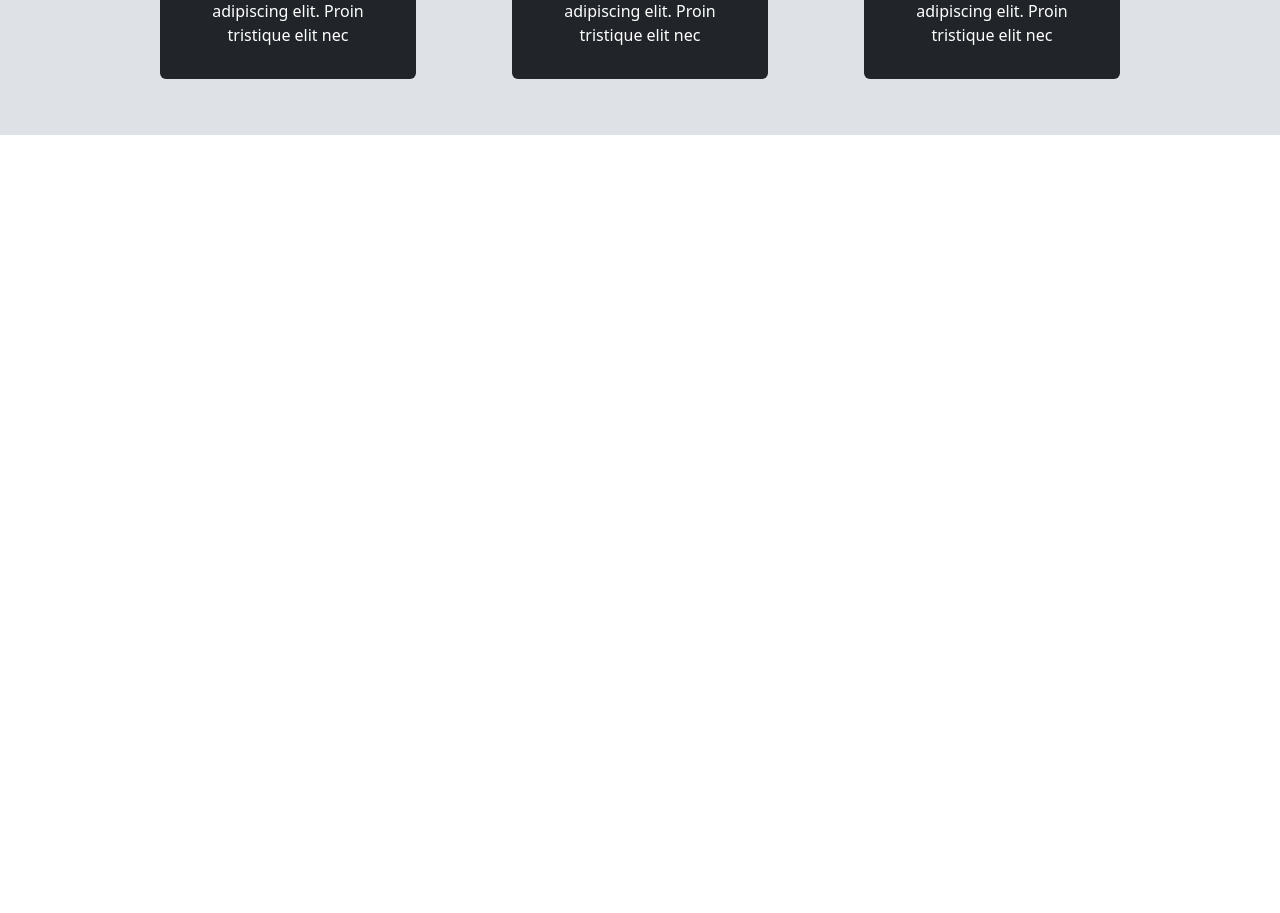
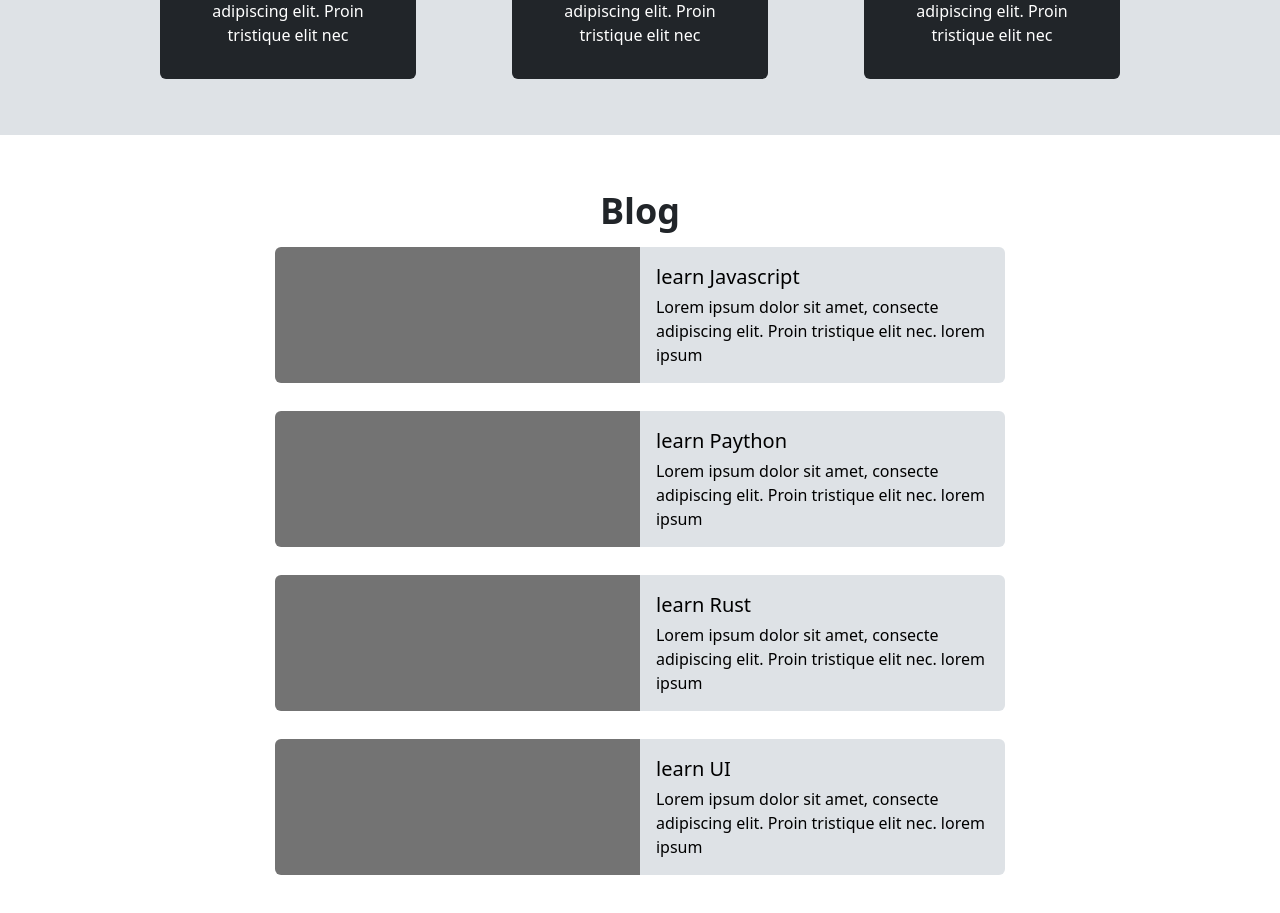
Before and after one commit to samaahmed1/R-Portfolio, a React (Create React App) app: page / in a window 1280 px wide. Shown: the part 1140-2053 px from the top of the page. Before the commit the page ends 1275 px from the top, so only its background shows below. Built offline with nearby package versions, Linux system fonts and the light colour scheme.

Commit message:
Add: Blog Component

```diff
--- a/src/App.js
+++ b/src/App.js
@@ -1,4 +1,5 @@
 import About from "./components/About";
+import Blog from "./components/Blog";
 import Hero from "./components/Hero";
 import Header from "./components/layout/Header";
 import Services from "./components/Services";
@@ -9,7 +10,8 @@ function App() {
       <Header />
       <Hero />
       <About />
-      <Services/>
+      <Services />
+      <Blog />
     </>
   );
 }
--- a/src/components/About.jsx
+++ b/src/components/About.jsx
@@ -13,7 +13,6 @@ function About() {
             Lorem ipsum dolor sit amet, consectetur adipiscing elit. Proin tristique elit nec malesuada tincidunt. Pellentesque lobortis <br /> metus quis ipsum mattis, vitae laoreet est posuere.
             Mauris bibendum eros massa, sit amet tempor sem lobortis non.
           </p>
-
           <ButtonDark content="Hire Me" />
           <ButtonWhite content="View CV" className="m-2" />
         </div>
--- /dev/null
+++ b/src/components/Blog.jsx
@@ -0,0 +1,40 @@
+function Blog() {
+  return (
+    <section className="py-14">
+      <div className="container px-5 mx-auto">
+        <h2 className="text-[#212529] text-3xl md:text-4xl font-bold text-center">Blog</h2>
+        <div className="blog-list flex flex-wrap gap-7 justify-center mt-4">
+          <div className="blog flex">
+            <div className="col w-[50%] bg-[#737373] p-4 rounded-tl-md rounded-bl-md"></div>
+            <div className="col w-[50%] bg-[#DEE2E6] p-4 rounded-tr-md rounded-br-md">
+              <h3 className="text-xl mb-1 font-medium">learn Javascript</h3>
+              <p>Lorem ipsum dolor sit amet, consecte adipiscing elit. Proin tristique elit nec. lorem ipsum</p>
+            </div>
+          </div>
+          <div className="blog flex">
+            <div className="col w-[50%] bg-[#737373] p-4 rounded-tl-md rounded-bl-md"></div>
+            <div className="col w-[50%] bg-[#DEE2E6]  p-4 rounded-tr-md rounded-br-md">
+              <h3 className="text-xl mb-1 font-medium">learn Paython</h3>
+              <p>Lorem ipsum dolor sit amet, consecte adipiscing elit. Proin tristique elit nec. lorem ipsum</p>
+            </div>
+          </div>
+          <div className="blog flex">
+            <div className="col w-[50%] bg-[#737373] p-4 rounded-tl-md rounded-bl-md"></div>
+            <div className="col w-[50%] bg-[#DEE2E6]  p-4 rounded-tr-md rounded-br-md">
+              <h3 className="text-xl mb-1 font-medium">learn Rust</h3>
+              <p>Lorem ipsum dolor sit amet, consecte adipiscing elit. Proin tristique elit nec. lorem ipsum</p>
+            </div>
+          </div>
+          <div className="blog flex">
+            <div className="col w-[50%] bg-[#737373] p-4 rounded-tl-md rounded-bl-md"></div>
+            <div className="col w-[50%] bg-[#DEE2E6]  p-4 rounded-tr-md rounded-br-md">
+              <h3 className="text-xl mb-1 font-medium">learn UI</h3>
+              <p>Lorem ipsum dolor sit amet, consecte adipiscing elit. Proin tristique elit nec. lorem ipsum</p>
+            </div>
+          </div>
+        </div>
+      </div>
+    </section>
+  );
+}
+export default Blog;
```
